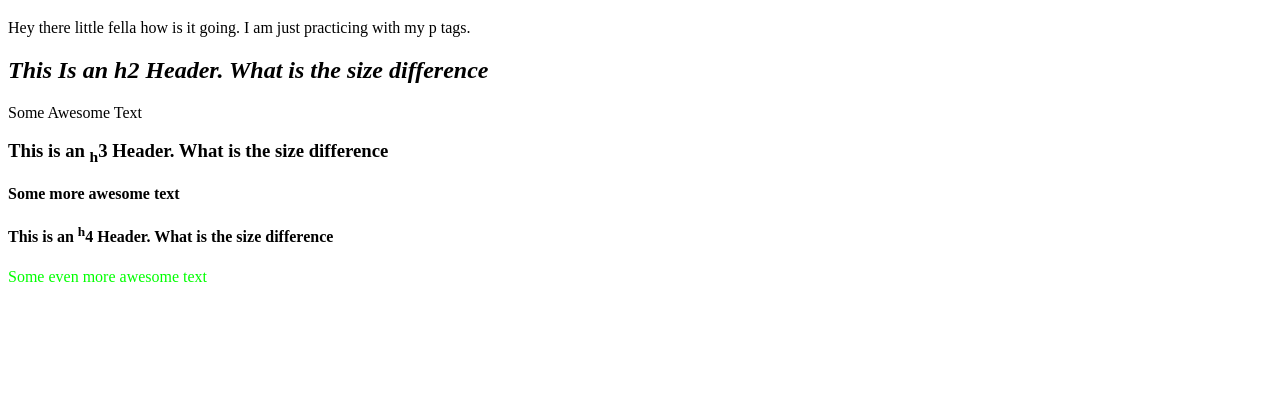
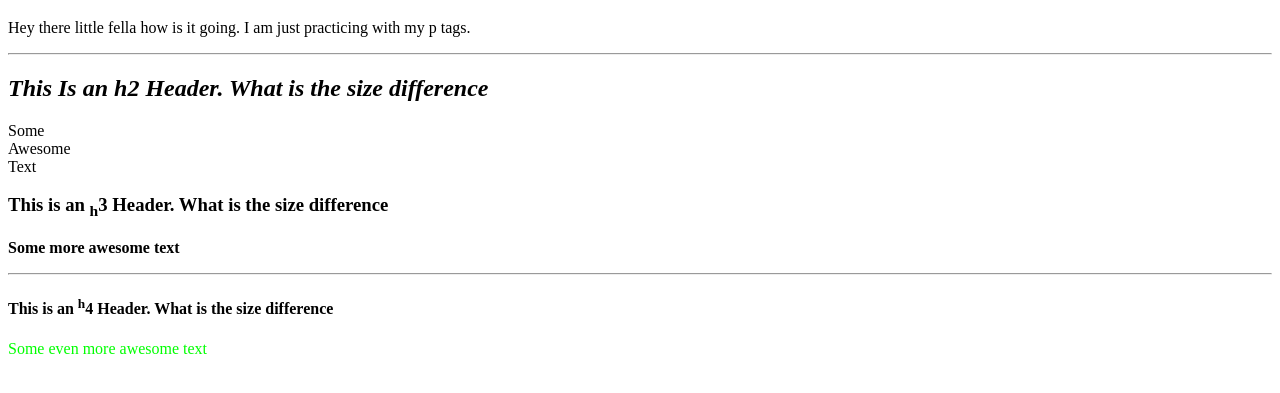
Before and after one commit to DaveGall/dws1, a plain HTML site: page trial_save.html in a window 1280 px wide. Shown: the part 61-454 px from the top of the page. Drawn offline with Linux system fonts and the light colour scheme.

Commit message:
Added a couple br tags and a couple of hr tags to see the results.

```diff
--- a/trial_save.html
+++ b/trial_save.html
@@ -8,10 +8,12 @@
 <body>
 <h1>This Is The Title Of My First Heading</h1>
 <p>Hey there little fella how is it going. I am just practicing with my p tags.</p>
+<hr />
 <h2><i>This Is an h2 Header. What is the size difference</i></h2>
-<p>Some Awesome Text</p>
+<p>Some <br />Awesome<br /> Text</p>
 <h3>This is an <sub>h</sub>3 Header. What is the size difference</h3>
 <p><b>Some more awesome text</b></p>
+<hr />
 <h4>This is an <sup>h</sup>4 Header. What is the size difference</h4>
 <p><font color="#00ff00">Some even more awesome text</font></p>
 </body>
```
